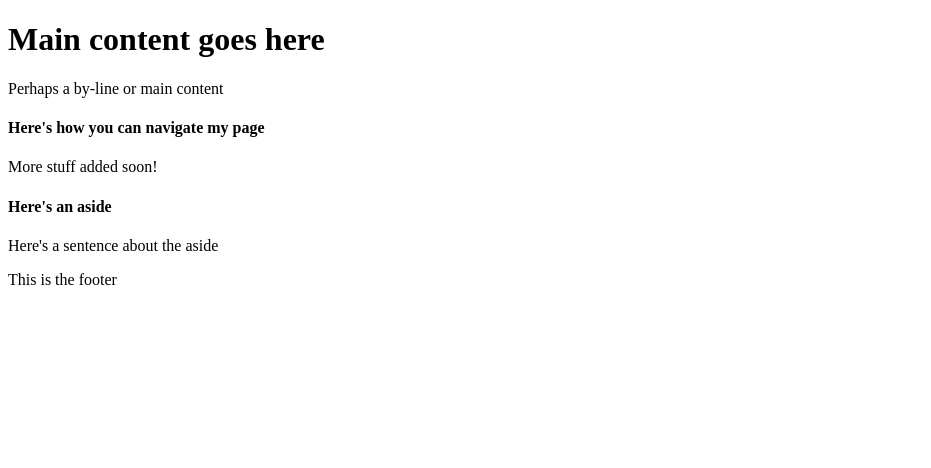
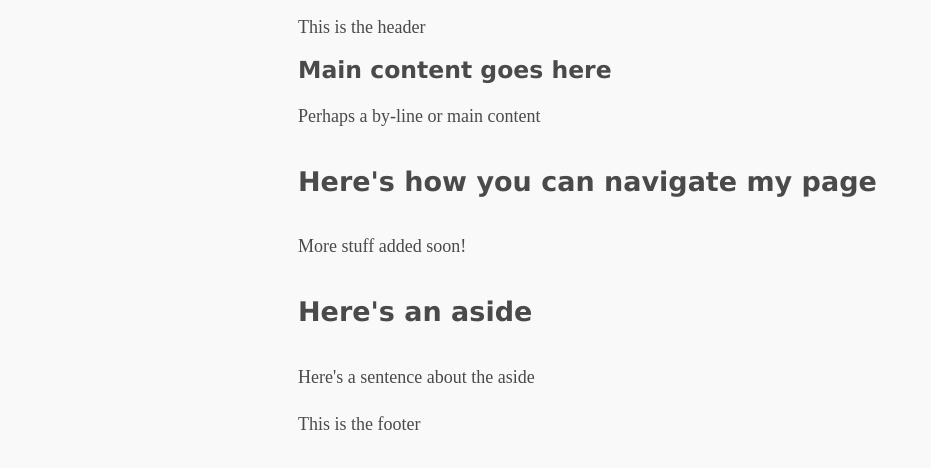
Before and after one commit to Norby257/Flexbox-repo, a plain HTML site: page index.html in a window 1280 px wide. Shown: the whole page, without its empty margins (0-931 px from the left). Drawn offline with Linux system fonts and the light colour scheme; files that its build step writes are made by us from their sources.

Commit message:
initial typography for site

```diff
--- /dev/null
+++ b/assets/reset.css
@@ -0,0 +1,48 @@
+/* http://meyerweb.com/eric/tools/css/reset/
+   v2.0 | 20110126
+   License: none (public domain)
+*/
+
+html, body, div, span, applet, object, iframe,
+h1, h2, h3, h4, h5, h6, p, blockquote, pre,
+a, abbr, acronym, address, big, cite, code,
+del, dfn, em, img, ins, kbd, q, s, samp,
+small, strike, strong, sub, sup, tt, var,
+b, u, i, center,
+dl, dt, dd, ol, ul, li,
+fieldset, form, label, legend,
+table, caption, tbody, tfoot, thead, tr, th, td,
+article, aside, canvas, details, embed,
+figure, figcaption, footer, header, hgroup,
+menu, nav, output, ruby, section, summary,
+time, mark, audio, video {
+	margin: 0;
+	padding: 0;
+	border: 0;
+	font-size: 100%;
+	font: inherit;
+	vertical-align: baseline;
+}
+/* HTML5 display-role reset for older browsers */
+article, aside, details, figcaption, figure,
+footer, header, hgroup, menu, nav, section {
+	display: block;
+}
+body {
+	line-height: 1;
+}
+ol, ul {
+	list-style: none;
+}
+blockquote, q {
+	quotes: none;
+}
+blockquote:before, blockquote:after,
+q:before, q:after {
+	content: '';
+	content: none;
+}
+table {
+	border-collapse: collapse;
+	border-spacing: 0;
+}
--- a/assets/style.css
+++ b/assets/style.css
@@ -0,0 +1,69 @@
+/* BASIC TYPOGRAPHY                       */
+/* from https://github.com/oxalorg/sakura */
+
+html {
+    font-size: 62.5%;
+    font-family: serif;
+}
+
+body {
+    font-size: 1.8rem;
+    line-height: 1.618;
+    max-width: 38em;
+    margin: auto;
+    color: #4a4a4a;
+    background-color: #f9f9f9;
+   padding: 13px;
+}
+
+
+@media (max-width: 684px ){
+    body {
+        font-size: 1.53rem;
+    }
+}
+
+@media (max-width: 382px) {
+    body {
+        font-size: 1.35rem;
+    }
+}
+
+h1, h2, h3, h4, h5, h6 {
+    line-height: 1.1;
+    font-family: Verdana, Geneva, sans-serif;
+    font-weight: 700;
+    overflow-wrap: break-word;
+    word-wrap: break-word;
+    -ms-word-break: break-all;
+    word-break: break-word;
+    -ms-hyphens: auto;
+    -moz-hyphens: auto;
+    -webkit-hyphens: auto;
+    hyphens: auto;
+}
+
+
+h1 {
+    font-size: 2.35rem;
+}
+
+h2 {
+    font-size: 2em;
+}
+
+h3 {
+    font-size: 1.75em;
+}
+
+h4 {
+    font-size: 1.5em;
+}
+
+h5 {
+    font-size: 1.25em;
+}
+
+h6 {
+    font-size: 1em;
+}
--- a/index.html
+++ b/index.html
@@ -6,10 +6,11 @@
     <meta http-equiv="X-UA-Compatible" content="ie=edge">
     <title>Norby's Portfolio Site</title>
     <!-- linking to CSS -->
-    <link rel="stylesheet" type="text/css" href="assets/css/style.css">
+    <link rel="stylesheet" type ="text/css" href="assets/reset/css">
+    <link rel="stylesheet" type="text/css" href="assets/style.css">
 </head>
 <body>
-   <header></header>
+   <header> This is the header</header>
    <div class="container">
      <main>
         <h1>Main content goes here </h1>
```
